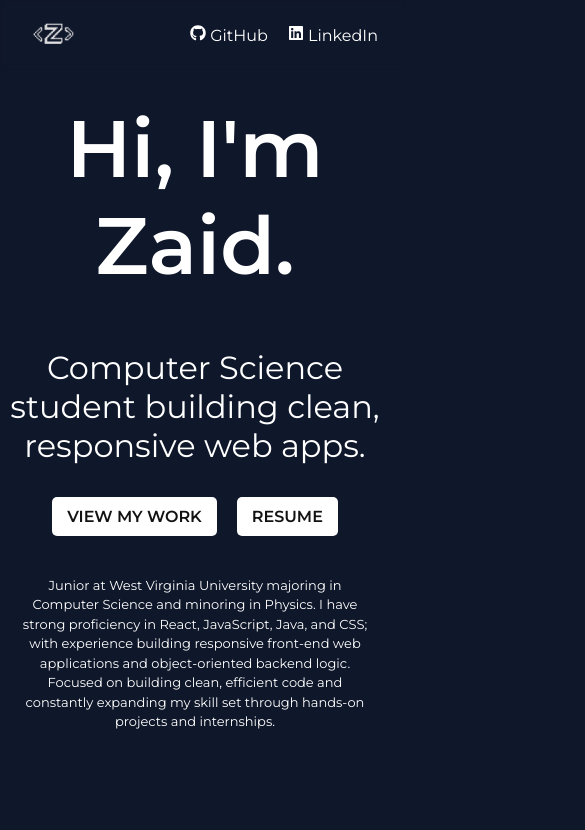
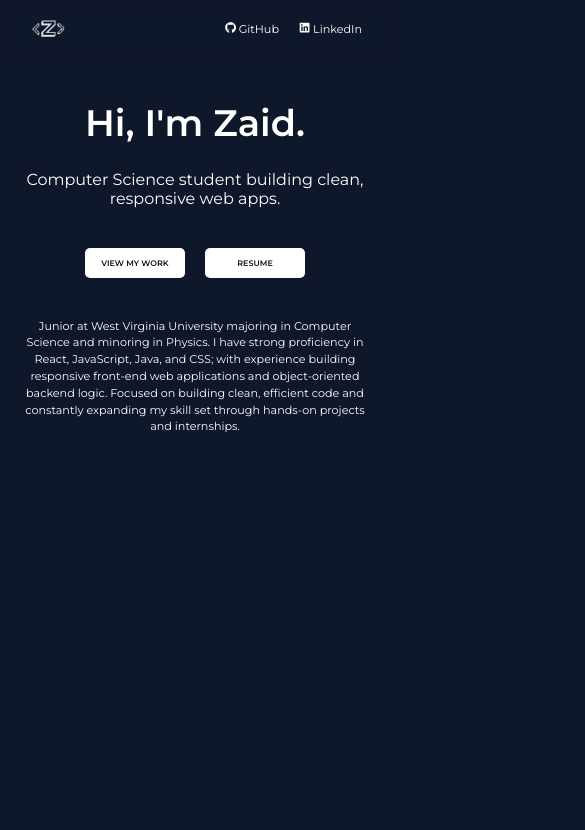
Before and after one commit to zaidhanif1/Portfolio-Website, a React (Vite) app in the folder Portfolio/: page / in a window 390 px wide. Shown: the top 830 px of the page, 585 px wide, since content can reach past the window. Built offline with nearby package versions, Linux system fonts and the light colour scheme.

Commit message:
Dynamic updates to navbar and hero section

```diff
--- a/Portfolio/src/components/Footer/Footer.css
+++ b/Portfolio/src/components/Footer/Footer.css
@@ -51,6 +51,16 @@ footer
     transform: scale(1.05);
 }
 
+.footer-email
+{
+    transition: transform 0.3s ease-in-out;
+    cursor: pointer;
+}
+.footer-email:hover
+{
+    transform: scale(1.05);
+}
+
 /* social links ---------------------------- */
 
 
--- a/Portfolio/src/components/Footer/Footer.jsx
+++ b/Portfolio/src/components/Footer/Footer.jsx
@@ -17,6 +17,20 @@ export default function Footer()
         behavior: 'smooth'
     })
 }
+const compatibilityCheck = (e) => {
+        e.preventDefault()
+        const isMobile = /iPhone|iPad|iPod|Android/i.test(navigator.userAgent)
+
+        if (isMobile)
+        {
+            window.location.href = 'mailto:zah00005@mix.wvu.edu'
+        }
+        else
+        {
+            window.open('https://mail.google.com/mail/?view=cm&fs=1&to=zah00005@mix.wvu.edu', '_blank')
+        }
+    }
+
 
 
     return(
@@ -38,7 +52,7 @@ export default function Footer()
                     <div className="social-links">
                         <a href="https://github.com/zaidhanif1" target='_blank' className='footer-git'>{<FaGithub />} GitHub</a>
                         <a href="https://www.linkedin.com/in/zaidhanif/" target='_blank' className='footer-linkedin'>{<FaLinkedin/>} LinkedIn</a>
-                            <a href="mailto:zah00005@mix.wvu.edu" className= "footer-email" target='_blank'>{<MdEmail />} Email</a>
+                        <a href="mailto:zah00005@mix.wvu.edu" className="footer-email" onClick={compatibilityCheck}>{<MdEmail />} Email</a>
                     </div>
                 </div>
         </footer>
--- a/Portfolio/src/components/Hero/Hero.css
+++ b/Portfolio/src/components/Hero/Hero.css
@@ -1,5 +1,6 @@
 #hero-section
 {
+    width: clamp(200px, 100%, 100%);
     margin-top: 100px;
     animation: fadeIn 1s ease-in-out forwards;
     transition: 0.5s ease;
@@ -8,52 +9,43 @@
     height: 100vh;
 }
 
-#hero-section h1
+#hero-section > h1
 {
     font-size: 5rem;
     font-weight: 600;
 }
 
-#hero-section h3
+#hero-section > h3
 {
     font-size: 2rem;
     font-weight: 400;
 }
 
+.hero-buttons
+{
+    display: flex;
+    justify-content: center;
+    font-family: 'Montserrat', sans-serif;
+    text-transform: uppercase;
+    font-weight: 600;
+    text-decoration: none;
+}
 
-.view-my-work-btn
+.view-my-work-btn,
+.resume-btn
 {
-    display: inline-block;
+    margin: auto 10px;
     background-color: #ffffff;
     color: #121212;
     padding: 10px 15px;
     border-radius: 5px;
     border: none;
-    font-family: 'Montserrat', sans-serif;
-    text-transform: uppercase;
     transition: all 0.3s ease;
     cursor: pointer;
-    font-weight: 600;
     animation: fadeIn 1s ease-in-out forwards;
-    text-decoration: none;
+    width: 135px;
 }
-.resume-btn
-{
-    display: inline-block;
-    margin-left: 20px;
-    background-color: #ffffff;
-    color: #121212;
-    padding: 10px 15px;
-    border-radius: 5px;
-    border: none;
-    font-family: 'Montserrat', sans-serif;
-    text-transform: uppercase;
-    transition: all 0.3s ease;
-    cursor: pointer;
-    font-weight: 600;
-    animation: fadeIn 1s ease-in-out forwards;
-    text-decoration: none;
-}
+
 
 .view-my-work-btn:hover,
 .resume-btn:hover {
@@ -90,7 +82,7 @@
     padding: 0 1rem;
 
 }
-.about-section p {
+.about-section > p {
     max-width: 600px;
     word-break: break-word;
     animation: fadeIn 1s ease-in-out forwards;
@@ -108,3 +100,38 @@
         opacity: 1;
     }
 }
+
+
+@media (max-width: 768px)
+{
+    #hero-section
+    {
+        height: 80vh;
+    }
+    #hero-section > h1
+    {
+        font-size: 2.3rem;
+    }
+    .view-my-work-btn
+    {
+        font-size: 1rem;
+    }
+    #hero-section > h3
+    {
+        font-size: 1rem;
+        margin-bottom: 40px;
+    }
+
+    .about-section > p
+    {
+        font-size: .7rem;
+    }
+
+    .view-my-work-btn,
+    .resume-btn
+    {
+        font-size: .5rem;
+        width: 70px;
+
+    }
+}
--- a/Portfolio/src/components/Hero/Hero.jsx
+++ b/Portfolio/src/components/Hero/Hero.jsx
@@ -14,9 +14,10 @@ export default function Body()
         <div id="hero-section">
        <h1>Hi, I'm Zaid.</h1>
         <h3>Computer Science student building clean, responsive web apps.</h3>
+        <div className="hero-buttons">
         <a href="#" onClick={scrollToProjects} className="view-my-work-btn">View My Work</a>
         <a href="/Zaid Resume.pdf" target="_blank" className="resume-btn">Resume</a>
-
+        </div>
 
         <div className="about-section">
             <p>Junior at West Virginia University
--- a/Portfolio/src/components/Navigation/Navigation.css
+++ b/Portfolio/src/components/Navigation/Navigation.css
@@ -6,7 +6,6 @@
     background-color: transparent;
     justify-content: space-between;
     position: fixed;
-    width: 100%;
     left: 0;
     right: 0;
     z-index: 1;
@@ -88,3 +87,24 @@ a
 
 
 /* social icons -------------------------- */
+
+
+
+
+/* @media quieries ------------------------*/
+
+@media (max-width: 768px)
+{
+    .navigation-container
+    {
+        font-size: .7rem;
+
+    }
+    .nav-logo
+    {
+        width: 40px;
+    }
+
+
+
+}
--- a/Portfolio/src/components/Projects/BarberBooking.css
+++ b/Portfolio/src/components/Projects/BarberBooking.css
@@ -1,7 +1,8 @@
 .barber-website-div
 {
+
     max-width: 1400px;
-    margin: auto;
+    margin: auto 20px 200px 20px;
     display: grid;
     grid-template-columns: repeat(2, minmax(300px, 1fr));
     gap: 2rem;
@@ -14,6 +15,8 @@
     border-radius: 12px;
     transition: transform 0.3s ease;
     height: auto;
+    margin: auto;
+
 }
 
 .barber-img-one:hover,
@@ -40,3 +43,11 @@
     margin: auto auto 4rem auto;
     grid-column: 1 / -1;
 }
+@media (max-width: 768px)
+{
+    .barber-website-div
+    {
+        grid-template-columns: repeat(1, minmax(300px, 1fr));
+        width: 60px;
+    }
+}
--- a/Portfolio/src/components/Projects/ByteBistro.css
+++ b/Portfolio/src/components/Projects/ByteBistro.css
@@ -71,38 +71,19 @@
 
 
 
-@media (min-width: 768px)
+@media (max-width: 768px)
 {
+
+    #byte-bistro-div
+    {
+        width: 60%;
+        font-size: 30px;
+
+    }
     .byte-bistro-project
     {
-        grid-template-columns: repeat(2, 1fr);
-    }
-
-    .bytebistro-desc
-    {
-        grid-column: 1 / -1;
+        grid-template-columns: repeat(1, minmax(300px, 1fr));
+        width: 60%;
+        font-size: 1rem;
     }
 }
-
-@media (max-width: 767px)
-{
-    #byte-bistro-div
-    {
-        margin: 50px auto;
-    }
-
-    .bytebistro-h1
-    {
-        font-size: 2rem;
-    }
-
-    .byte-bistro-one,
-    .byte-bistro-two
-    {
-        margin: 0 auto;
-    }
-    .bytebistro-desc
-    {
-        grid-column: 1 / -1;
-    }
-}
--- a/Portfolio/src/index.css
+++ b/Portfolio/src/index.css
@@ -13,6 +13,7 @@ body
     display: flex;
     flex-direction: column;
     min-height: 150vh;
+    text-align: center ;
 
 }
 html
```
Also changed, not shown: Portfolio/index.html (line endings or trailing spaces).
